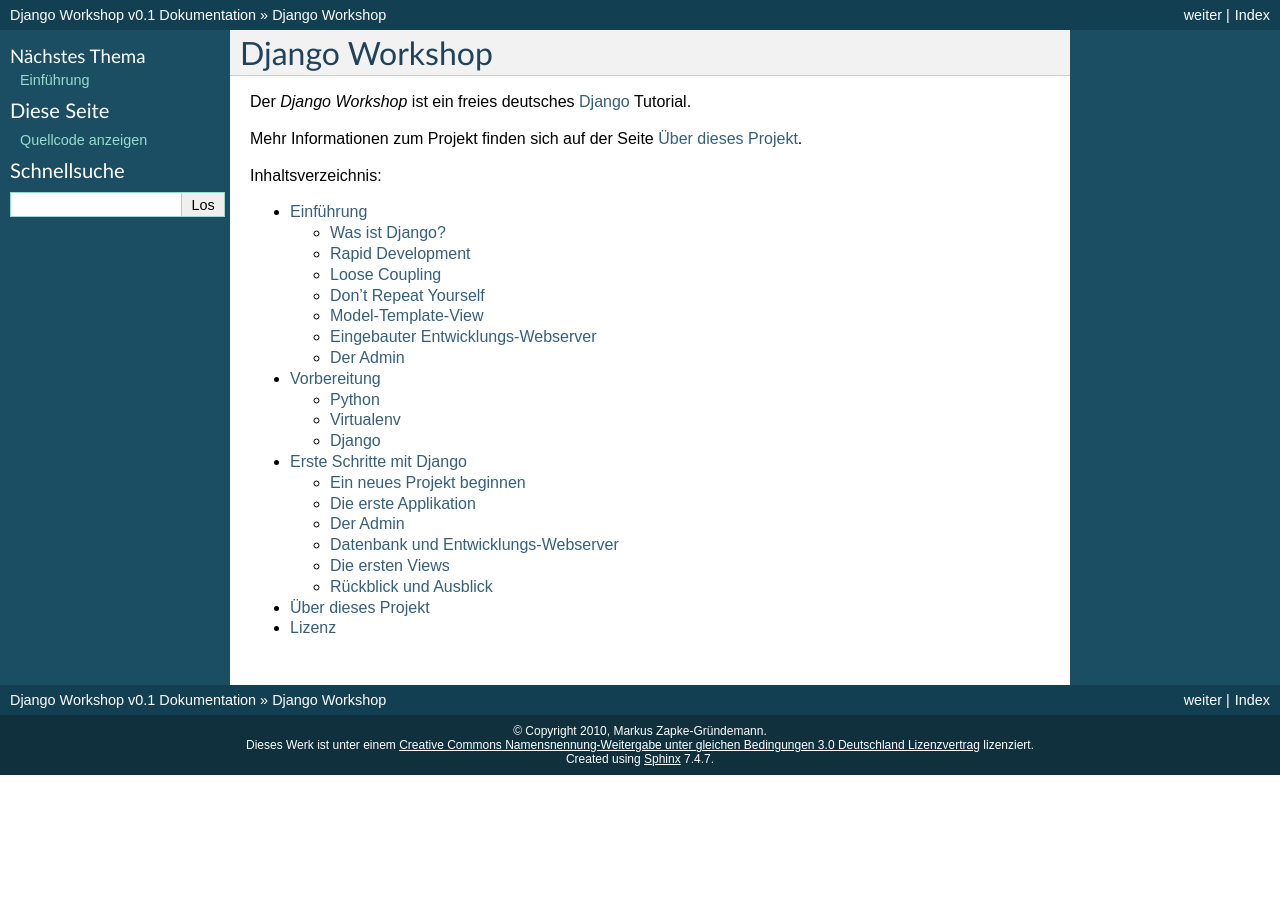
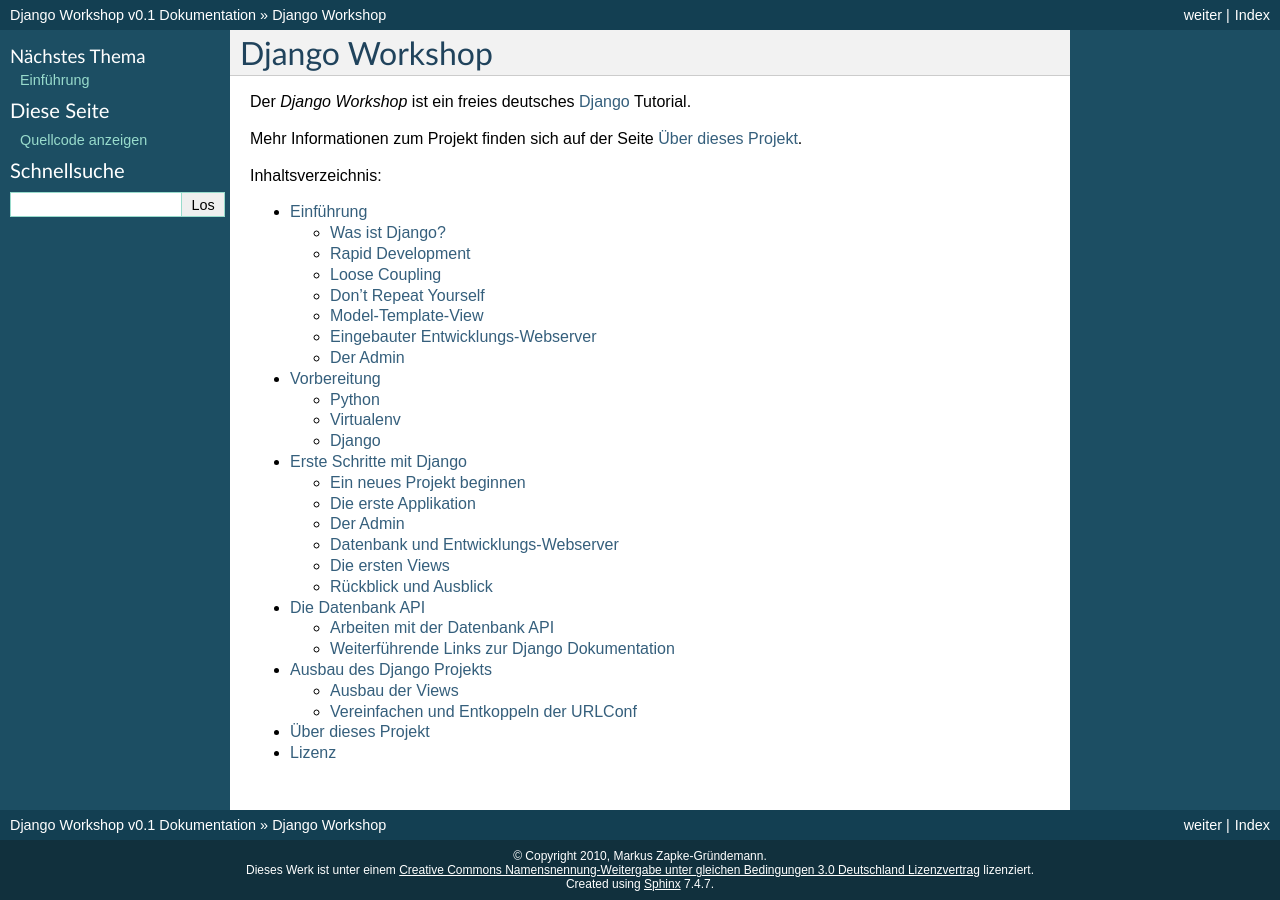
Before and after one commit to keimlink/django-workshop, a Sphinx documentation site: the page built from docs/index.rst, in a window 1280 px wide. Built offline with Sphinx 7.4.7, drawn with Linux system fonts in a browser that asks for light colours.

Commit message:
Inhaltsverzeichnis aktualisiert.

```diff
--- a/docs/index.rst
+++ b/docs/index.rst
@@ -13,5 +13,7 @@
    einfuehrung
    vorbereitung/index
    erste_schritte/index
+   datenbank_api
+   ausbau/index
    projekt
    lizenz
```
